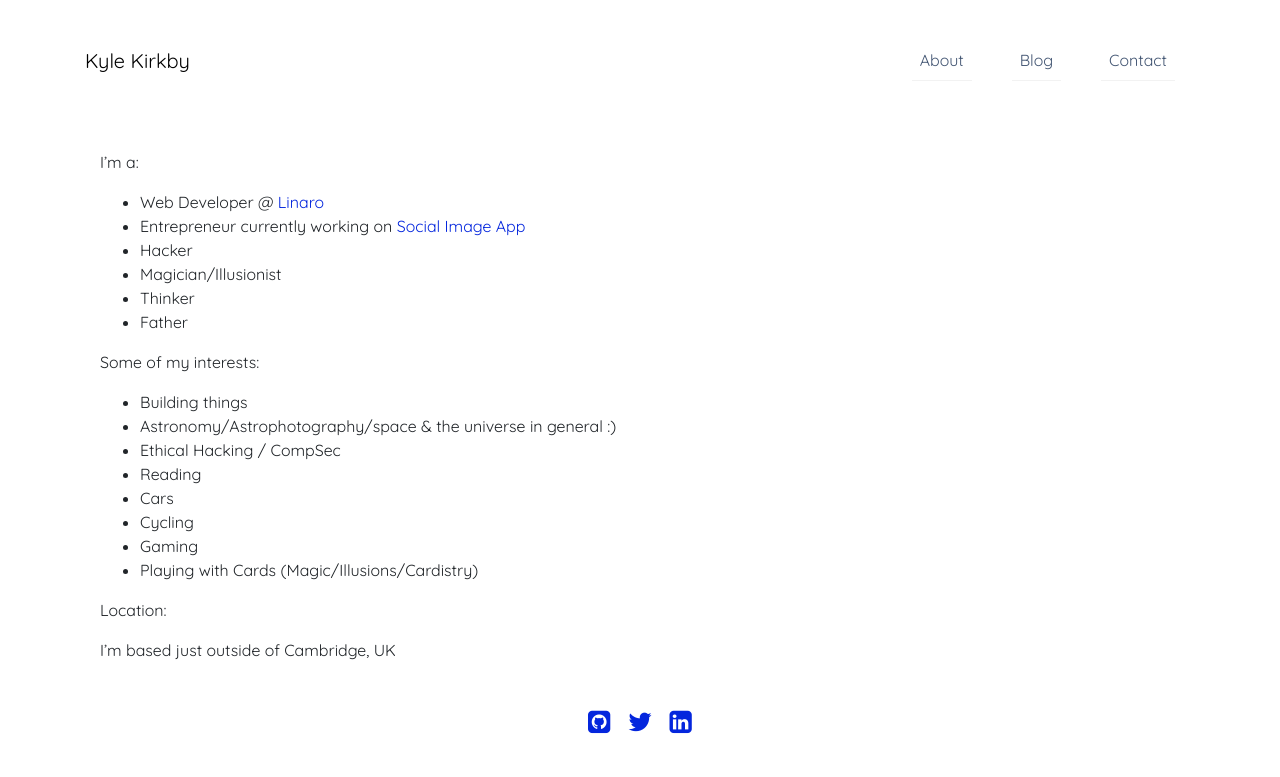
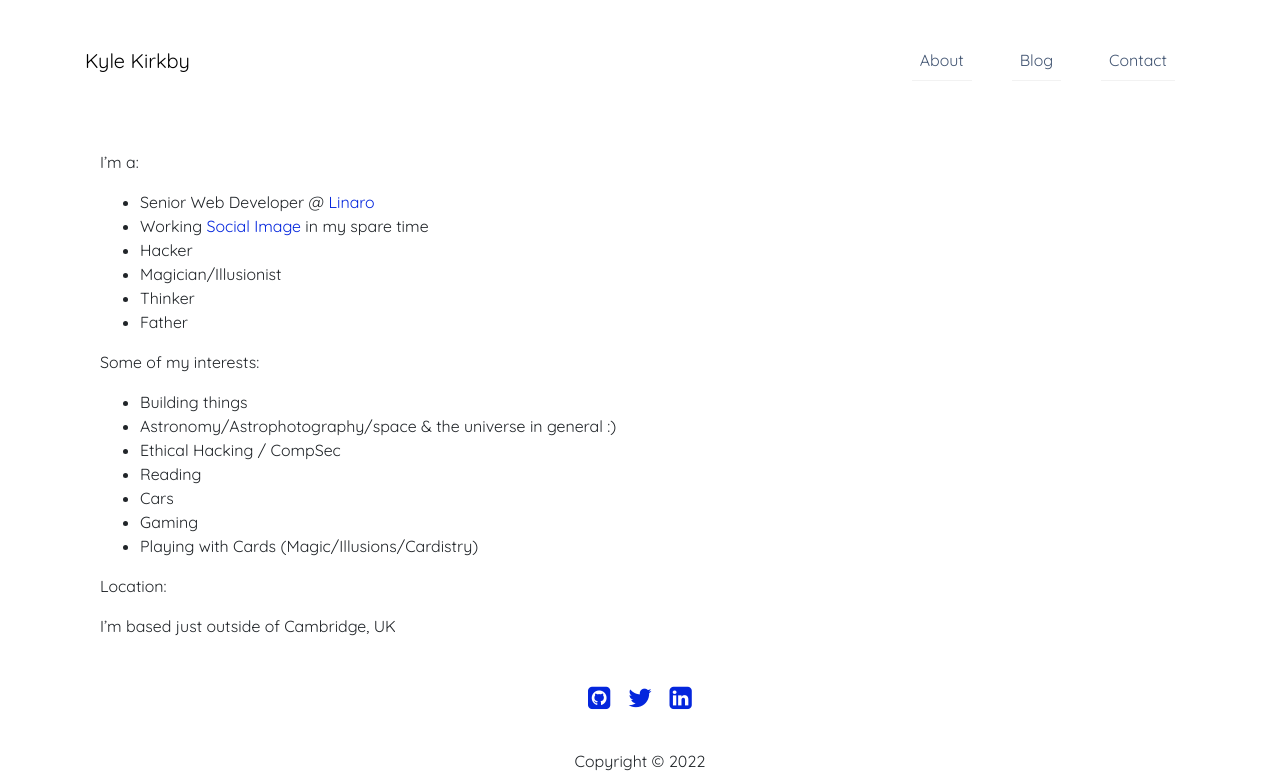
Before and after one commit to kylekirkby/kyle.news, a Jekyll site: the page built from _pages/about.md, in a window 1280 px wide and 1005 px high, cut to the strip 0-777 px from the top of the window. Built offline with Jekyll 4.4.1, drawn with Linux system fonts in a browser that asks for light colours.

Commit message:
Updated about page

```diff
--- a/_pages/about.md
+++ b/_pages/about.md
@@ -4,10 +4,11 @@
 permalink: /about/
 description: A little about me...
 ---
+
 I'm a:
 
-- Web Developer @ [Linaro](https://www.linaro.org/)
-- Entrepreneur currently working on [Social Image App](https://www.socialimage.app)
+- Senior Web Developer @ [Linaro](https://www.linaro.org/)
+- Working [Social Image](https://www.socialimage.app) in my spare time
 - Hacker
 - Magician/Illusionist
 - Thinker
@@ -20,7 +21,6 @@
 - Ethical Hacking / CompSec
 - Reading
 - Cars
-- Cycling
 - Gaming
 - Playing with Cards (Magic/Illusions/Cardistry)
 
```
